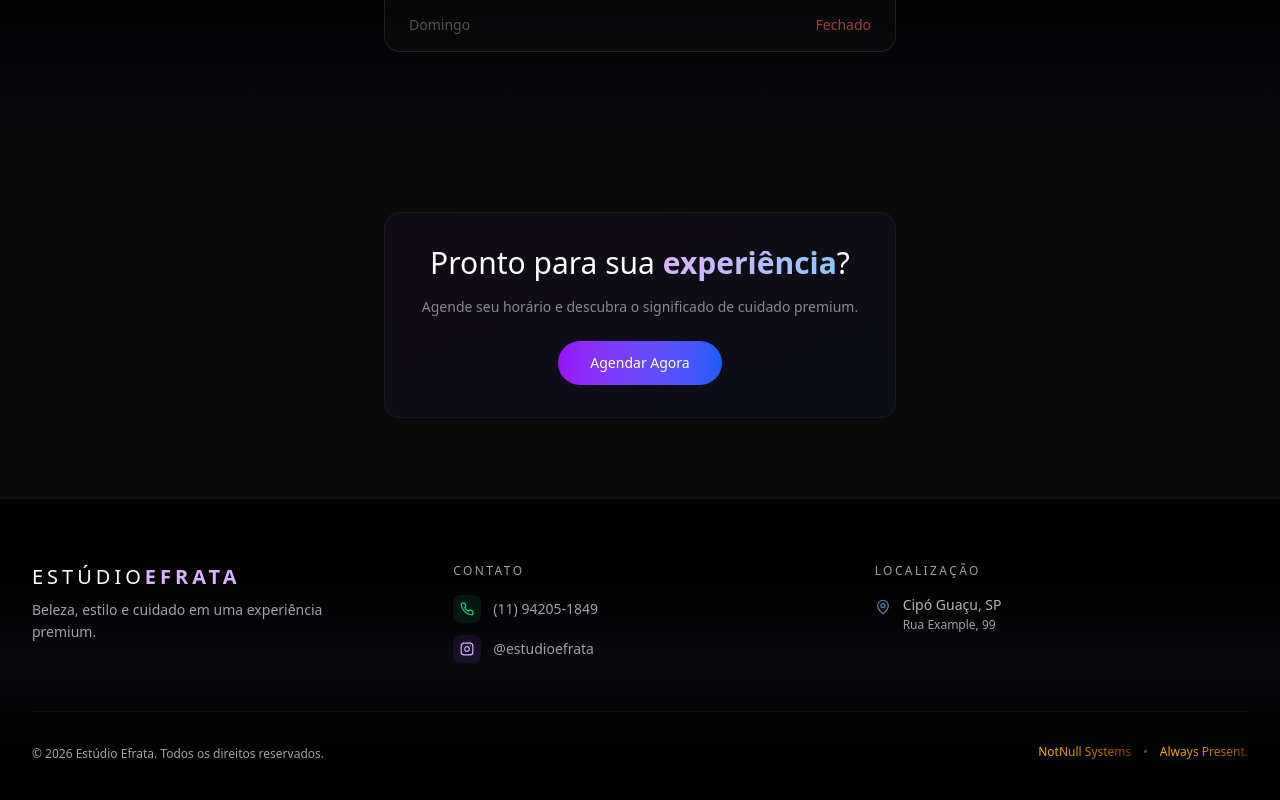
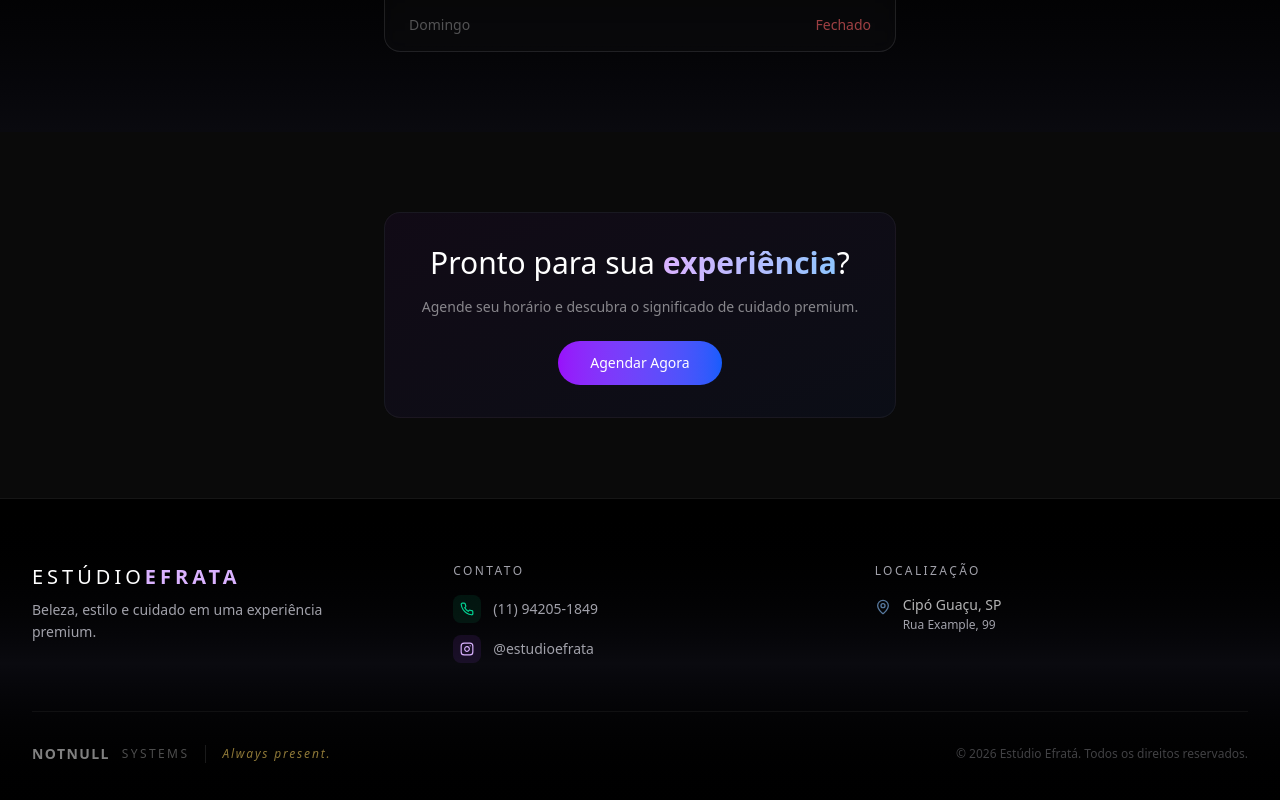
Before and after one commit to Dev-HideyukiTakahashi/estudio-efrata, a Next.js app: page / in a window 1280 px wide. Shown: the part 7773-8573 px from the top of the page. Built offline with nearby package versions, Linux system fonts and the light colour scheme; no server answers.

Commit message:
refactor footer

```diff
--- a/src/components/footer.tsx
+++ b/src/components/footer.tsx
@@ -10,14 +10,15 @@ const whatsappMessage = encodeURIComponent(
   'Olá! Vim através do site e gostaria de agendar um horário.',
 );
 const whatsappUrl = `https://wa.me/${whatsappNumber}?text=${whatsappMessage}`;
+const currentYear = new Date().getFullYear();
 
 export function Footer() {
   return (
     // ==========================================
     // 2. SEÇÃO PRINCIPAL DO FOOTER
     // ==========================================
-    <footer className="relative py-16 border-t border-white/5">
-      {/* Fundo principal  */}
+    <footer className="relative py-16 border-t border-white/5 overflow-hidden">
+      {/* Fundo principal */}
       <div className="absolute inset-0 bg-linear-to-b from-black via-[#0a0a0f] to-black" />
 
       <div className="relative z-10 max-w-7xl mx-auto px-4 sm:px-6 lg:px-8">
@@ -79,33 +80,37 @@ export function Footer() {
         </div>
 
         {/* ========================================== */}
-        {/* 3. BARRA INFERIOR (NotNull Systems & PALETA) */}
+        {/* 3. BARRA INFERIOR (NotNull Systems & Copyright) */}
         {/* ========================================== */}
-        <div className="pt-8 border-t border-white/5 flex flex-col sm:flex-row items-center justify-between gap-4">
-          <p className="text-xs text-[#a1a1aa]">
-            &copy; {new Date().getFullYear()} Estúdio Efrata. Todos os direitos reservados.
-          </p>
-
-          {/* Assinatura NotNull Systems */}
+        <div className="pt-8 border-t border-white/5 flex flex-col sm:flex-row items-center justify-between gap-8 sm:gap-4 text-center sm:text-left">
+          {/* Assinatura NotNull Systems com Logo */}
           <a
             href="https://notnullsystems.com"
             target="_blank"
             rel="noopener noreferrer"
-            className="group relative inline-flex items-center gap-3 text-xs pb-1 cursor-pointer hover:brightness-125"
+            className="flex flex-col sm:flex-row items-center gap-4 sm:gap-6 group cursor-pointer"
           >
-            <span className="bg-linear-to-r from-amber-400 via-yellow-600 to-amber-800 bg-clip-text text-transparent font-medium ">
-              NotNull Systems
-            </span>
+            {/* Textos da Assinatura no mesmo padrão do site principal */}
+            <div className="flex flex-col sm:flex-row sm:items-center gap-2 sm:gap-4 items-center">
+              <div className="flex items-center gap-3">
+                <span className="text-sm font-semibold tracking-widest text-white/50 uppercase transition-colors duration-300 group-hover:text-white/70">
+                  NotNull
+                </span>
+                <span className="text-[12px] font-light tracking-[0.2em] text-white/30 uppercase transition-colors duration-300 group-hover:text-white/50">
+                  Systems
+                </span>
+              </div>
 
-            <span className="text-zinc-600">•</span>
+              <span className="text-[12px] font-light tracking-[0.15em] text-[#c9a94e]/70 italic sm:border-l sm:border-white/10 sm:pl-4 transition-colors duration-300 group-hover:text-[#c9a94e]">
+                Always present.
+              </span>
+            </div>
+          </a>
 
-            <span className="bg-linear-to-r from-amber-400 via-yellow-600   to-amber-800 bg-clip-text text-transparent font-medium">
-              Always Present.
-            </span>
-
-            {/* Linha de sublinhado no hover */}
-            <span className="absolute bottom-0 left-0 h-px w-0 bg-linear-to-r from-amber-400 to-amber-700 transition-all duration-500 ease-out group-hover:w-full" />
-          </a>
+          {/* Copyright do Cliente */}
+          <p className="text-xs font-medium text-[#414144]">
+            &copy; {currentYear} Estúdio Efratá. Todos os direitos reservados.
+          </p>
         </div>
       </div>
     </footer>
```
Also changed, not shown: public/logo-footer.png (added).
